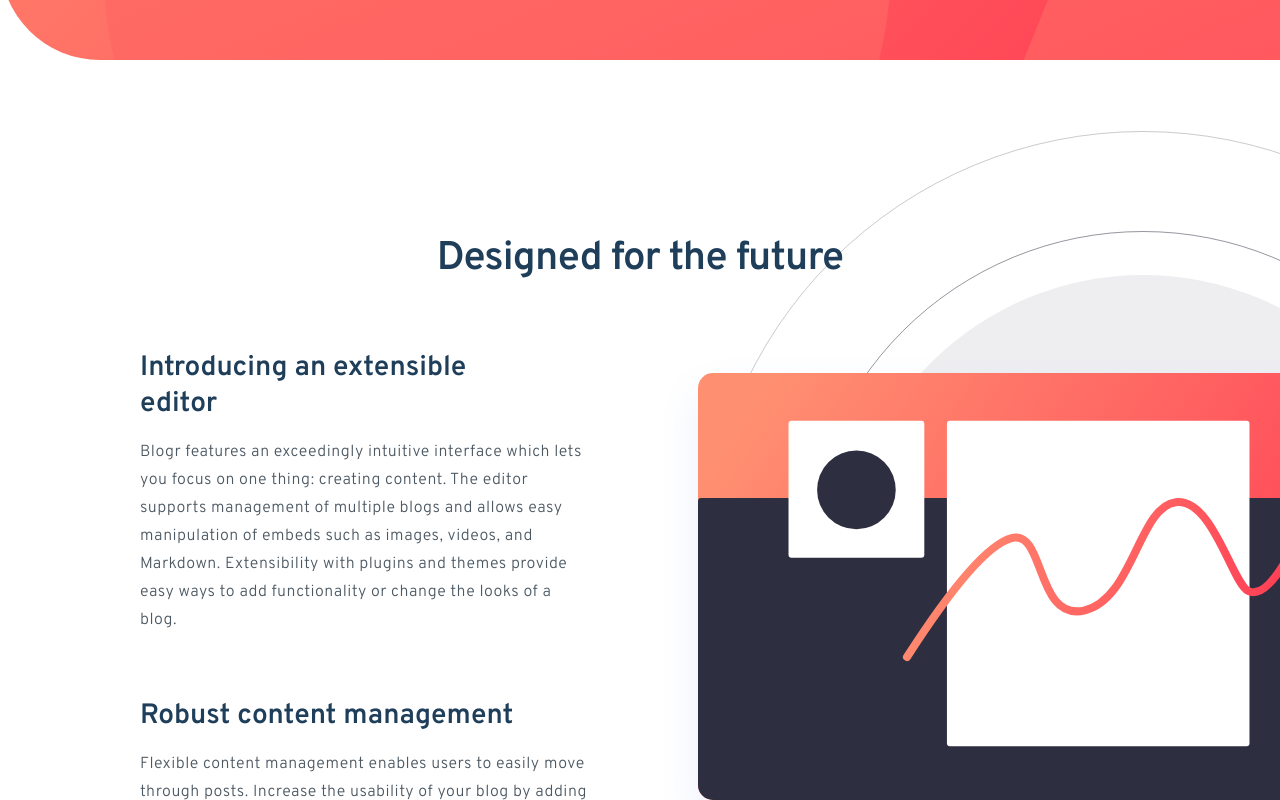
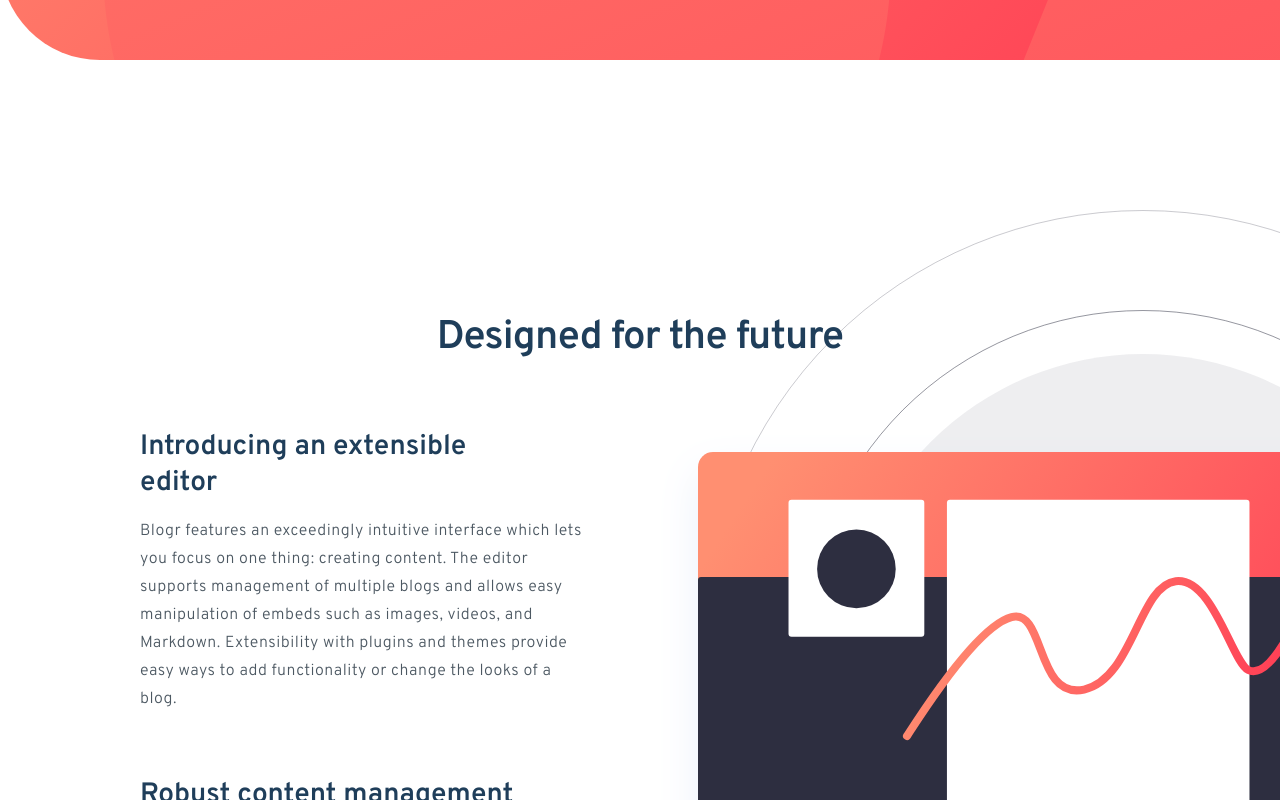
Before and after one commit to tkressma/blogr-landing-page, a React (Create React App) app: page / in a window 1280 px wide. Shown: the part 540-1340 px from the top of the page. Built offline with nearby package versions, Linux system fonts and the light colour scheme.

Commit message:
Update tablet responsive design

```diff
--- a/src/components/Sections/DesignSection.module.css
+++ b/src/components/Sections/DesignSection.module.css
@@ -48,12 +48,13 @@
 @media (min-width: 1000px) {
   .section {
     overflow: hidden;
-    margin-top: 71px;
+    margin-top: 150px;
+    margin-bottom: 100px;
     display: grid;
-    grid-template-columns: 50% 50%;
-    grid-template-rows: repeat(3, 1fr);
+    grid-template-columns: 55% auto;
+    grid-template-rows: auto 1fr 1fr;
     grid-column-gap: 0px;
-    grid-row-gap: 0px;
+    grid-row-gap: 0;
     max-width: none;
   }
 
@@ -69,17 +70,39 @@
   }
 
   .section__article {
-    grid-area: 1/1/4/2;
+    grid-area: 2/1/4/2;
     justify-content: left;
     text-align: left;
     align-self: center;
-    max-width: 70ch;
+    max-width: 675px;
     margin-left: 140px;
   }
 
   .section__img_container {
-    grid-area: 1 / 2 / 4 / 3;
+    align-self: center;
+    grid-area: 2 / 2 / 4 / 3;
+  }
+}
+
+@media (min-width: 1200px) {
+  .section {
+    overflow: hidden;
+    margin-top: 150px;
+    display: grid;
+    grid-template-columns: 50% 50%;
+    grid-template-rows: 1fr 1fr 1fr;
+    grid-column-gap: 0px;
+    grid-row-gap: 0;
+    max-width: none;
+  }
+
+  .section__img_container {
+    grid-area: 1/2/4/3;
     margin-right: -50%;
+  }
+
+  .section__article {
+    grid-area: 1/1/4/2;
   }
 }
 
@@ -99,6 +122,7 @@
   .section__article {
     width: 100%;
     justify-self: end;
+    justify-content: center;
     text-align: center;
     margin-left: 0;
   }
```
